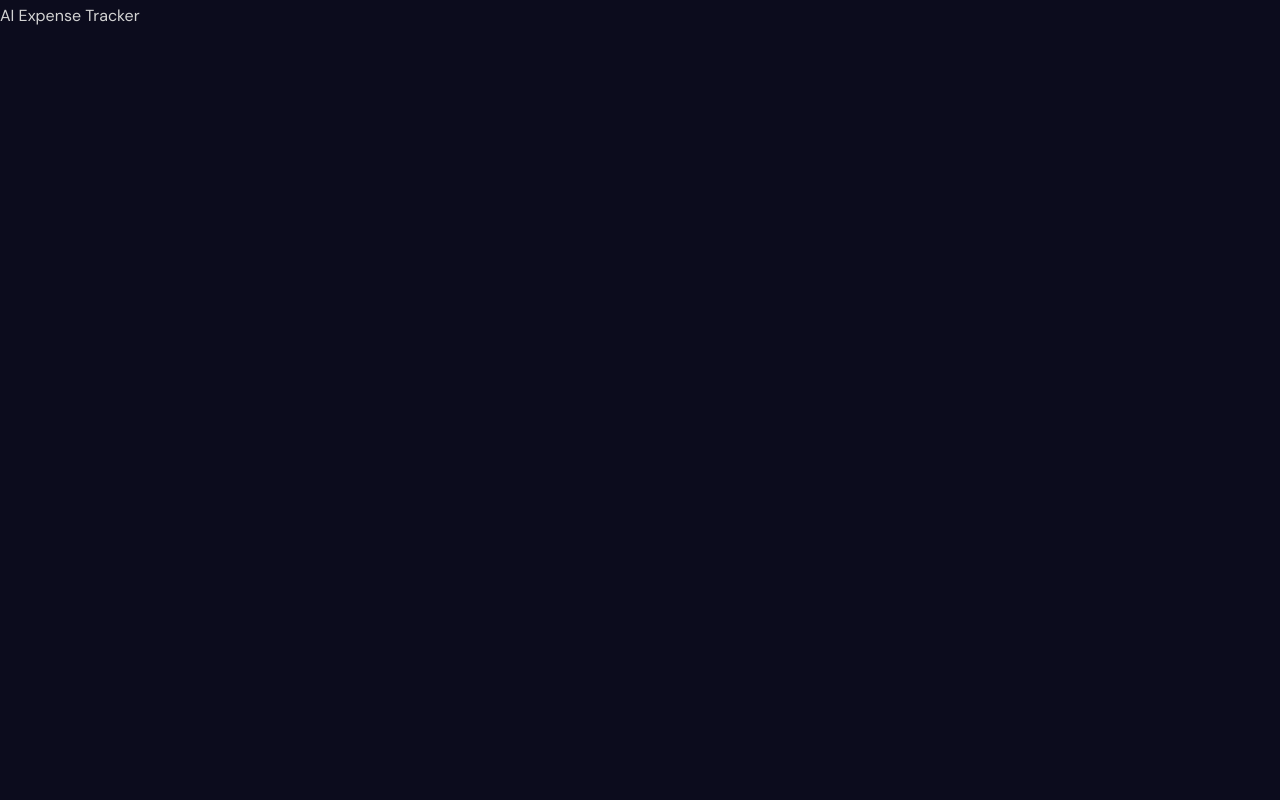
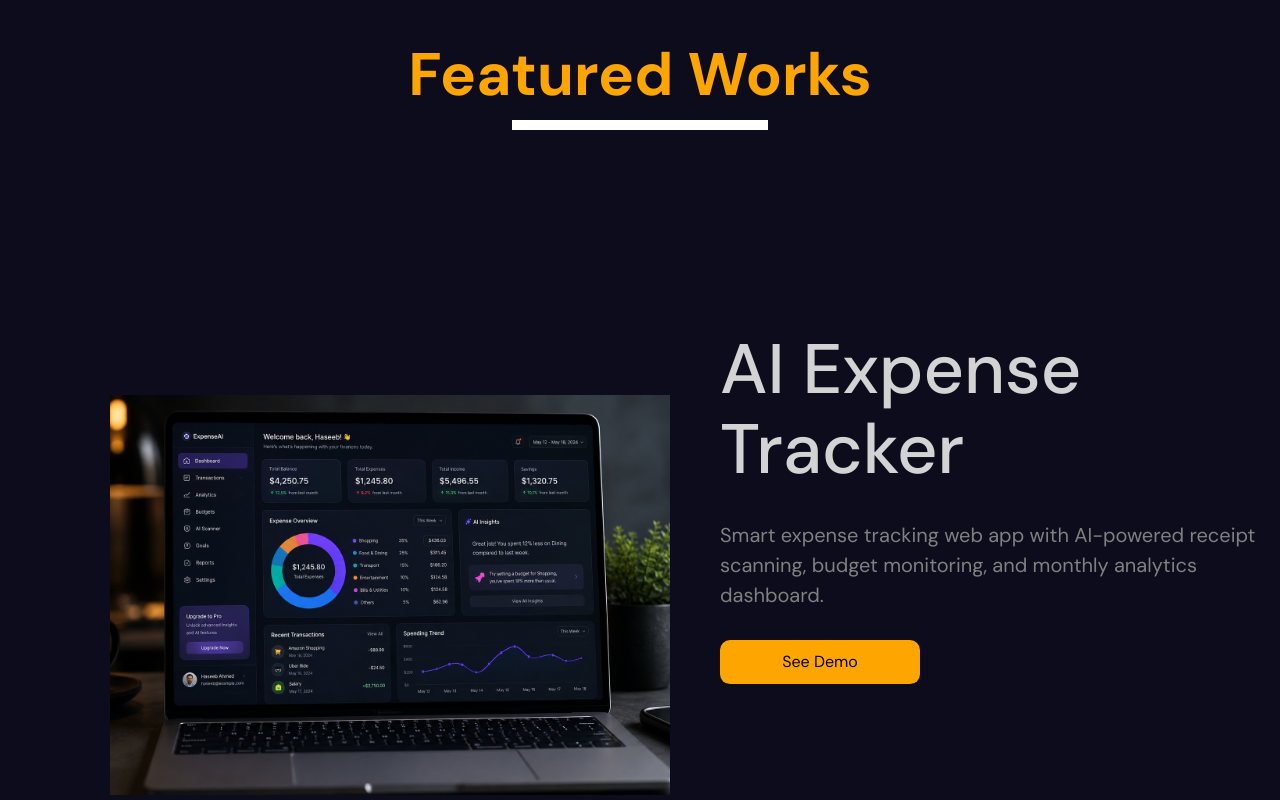
Before and after one commit to saurabhpatil67/portfolio_website__01, a React (Vite) app: page / in a window 1280 px wide. Shown: the part 3220-4020 px from the top of the page. Built offline with nearby package versions, Linux system fonts and the light colour scheme.

Commit message:
Portfolio section completed with animation

```diff
--- a/src/App.jsx
+++ b/src/App.jsx
@@ -23,6 +23,7 @@ const App = () => {
       <section>
         <Parallax type="portfolio"/>
       </section>
+
       <Portfolio/>
 
       <section>Contact</section>
--- a/src/components/portfolio/Portfolio.jsx
+++ b/src/components/portfolio/Portfolio.jsx
@@ -1,4 +1,6 @@
+import { useRef } from "react";
 import "./portfolio.scss"
+import { motion, useScroll, useSpring, useTransform } from "motion/react"
 
 
 const items = [
@@ -28,18 +30,55 @@ const items = [
     },
 ];
 
-const Single = ({item}) => {
-    return<section>{item.title}</section>
+const Single = ({ item }) => {
+
+    const ref = useRef();
+
+    const { scrollYProgress } = useScroll({
+        target: ref,
+        // offset: ["start start", "end start"]
+    });
+
+    const y = useTransform(scrollYProgress, [0, 1], [-400, 200])
+
+    return (
+        <section >
+            <div className="container">
+                <div className="wrapper">
+                    <div className="imageContainer" ref={ref}>
+                        <img src={item.img} alt="" />
+                    </div>
+                    <motion.div className="textContainer" style={{ y }}>
+                        <h2>{item.title}</h2>
+                        <p>{item.desc}</p>
+                        <button>See Demo</button>
+                    </motion.div>
+                </div>
+            </div>
+        </section>
+    )
 }
 const Portfolio = () => {
+
+    const ref = useRef()
+
+    const { scrollYProgress } = useScroll({
+        target: ref,
+        offset: ["end end", "start start"]
+    });
+
+    const scaleX = useSpring(scrollYProgress, {
+        stiffness: 100,
+        damping: 30,
+    });
     return (
-    <div className="portfolio">
+        <div className="portfolio" ref={ref}>
             <div className="progress">
                 <h1>Featured Works</h1>
-            <div className="progressBar"></div>
+                <motion.div style={{ scaleX }} className="progressBar"></motion.div>
             </div>
-       {items.map((item)=> (
-        <Single item={item} key={item.id}/>
+            {items.map((item) => (
+                <Single item={item} key={item.id} />
             ))}
         </div>
     )
--- a/src/components/portfolio/portfolio.scss
+++ b/src/components/portfolio/portfolio.scss
@@ -1,3 +1,83 @@
-.portfolio{
+.portfolio {
+  position: relative;
 
+  .progress {
+    position: sticky;
+    top: 0;
+    left: 0;
+    padding-top: 50px;
+
+    h1 {
+      text-align: center;
+      color: orange;
+      font-size: 60px;
+      font-weight: 700;
+    }
+
+    .progressBar {
+      height: 10px;
+      background-color: white;
+    }
+  }
+
+  .container {
+    display: flex;
+    align-items: center;
+    justify-content: center;
+    width: 100%;
+    height: 100%;
+    overflow: hidden;
+
+    .wrapper {
+      max-width: 1366px;
+      height: 100%;
+      //   margin: auto;
+      margin-top: 130px;
+      margin-left: 110px;
+      display: flex;
+      align-items: center;
+      justify-content: center;
+      gap: 50px;
+
+      .imageContainer {
+        flex: 1;
+        height: 50%;
+
+        img {
+          object-fit: cover;
+          width: 100%;
+          height: 100%;
+        }
+      }
+
+      .textContainer {
+        flex: 1;
+
+        display: flex;
+        flex-direction: column;
+        gap: 30px;
+
+        h2 {
+          font-size: 70px;
+          line-height: 80px;
+          font-weight: 500;
+        }
+
+        p {
+          color: gray;
+          font-size: 20px;
+        }
+
+        button {
+          background-color: orange;
+          color: black;
+          border-radius: 10px;
+          border: none;
+          padding: 10px;
+          width: 200px;
+          cursor: pointer;
+        }
+      }
+    }
+  }
 }
```
Lines whose indentation alone changed are shown as unchanged.
